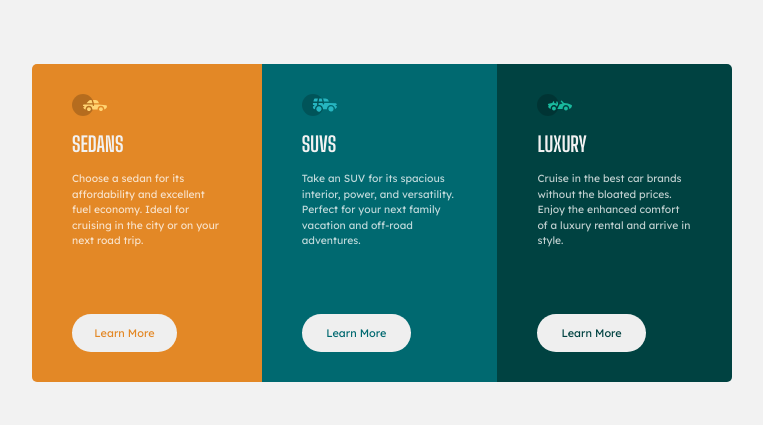
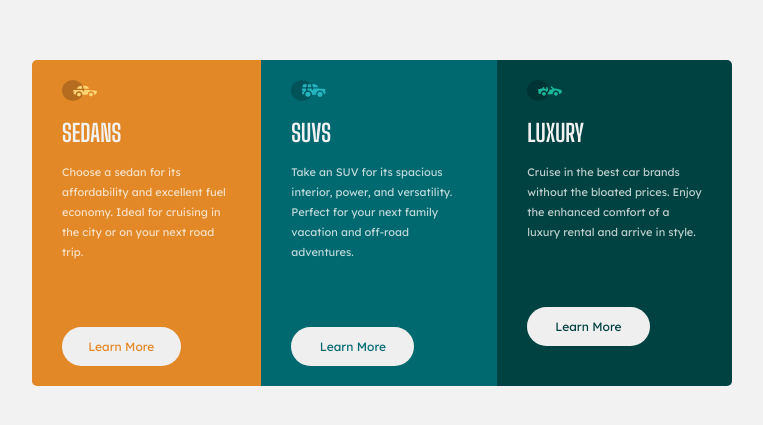
Before and after one commit to lcabrera13/3-column-preview-card-component-solution, a plain HTML site: page index.html in a window 1280 px wide. Shown: the part 177-602 px from the top of the page, without its empty margins (258-1021 px from the left). Drawn offline with Linux system fonts and the light colour scheme.

Commit message:
fixed font size

```diff
--- a/css/style.css
+++ b/css/style.css
@@ -16,7 +16,7 @@
 }
 
 html {
-    font-size: 32.5%;
+    font-size: 62.5%;
 }
 
 body {
@@ -37,7 +37,7 @@ main {
 }
 
 main section {
-    padding: 30px 40px;
+    padding: 20px 30px;
 }
 
 main section img {
@@ -47,7 +47,7 @@ main section img {
 
 main section h2 {
     font-family: 'Big Shoulders Display', cursive;
-    font-size: 4rem;
+    font-size: 2.4rem;
     text-transform: uppercase;
     color: var(--very-light-gray);
     margin-bottom: 15px;
@@ -55,8 +55,8 @@ main section h2 {
 
 main section p {
     font-family: 'Lexend Deca', sans-serif;
-    font-size: 2rem;
-    line-height: 3rem;
+    font-size: 1.1rem;
+    line-height: 2rem;
     color: var(--transparent-white);
     margin-bottom: 15px;
 }
@@ -64,7 +64,7 @@ main section p {
 main section button {
     width: 50%;
     font-family: 'Lexend Deca', sans-serif;
-    font-size: 2.1rem;
+    font-size: 1.2rem;
     border: none;
     padding: 10px;
     border-radius: 20px;
```
